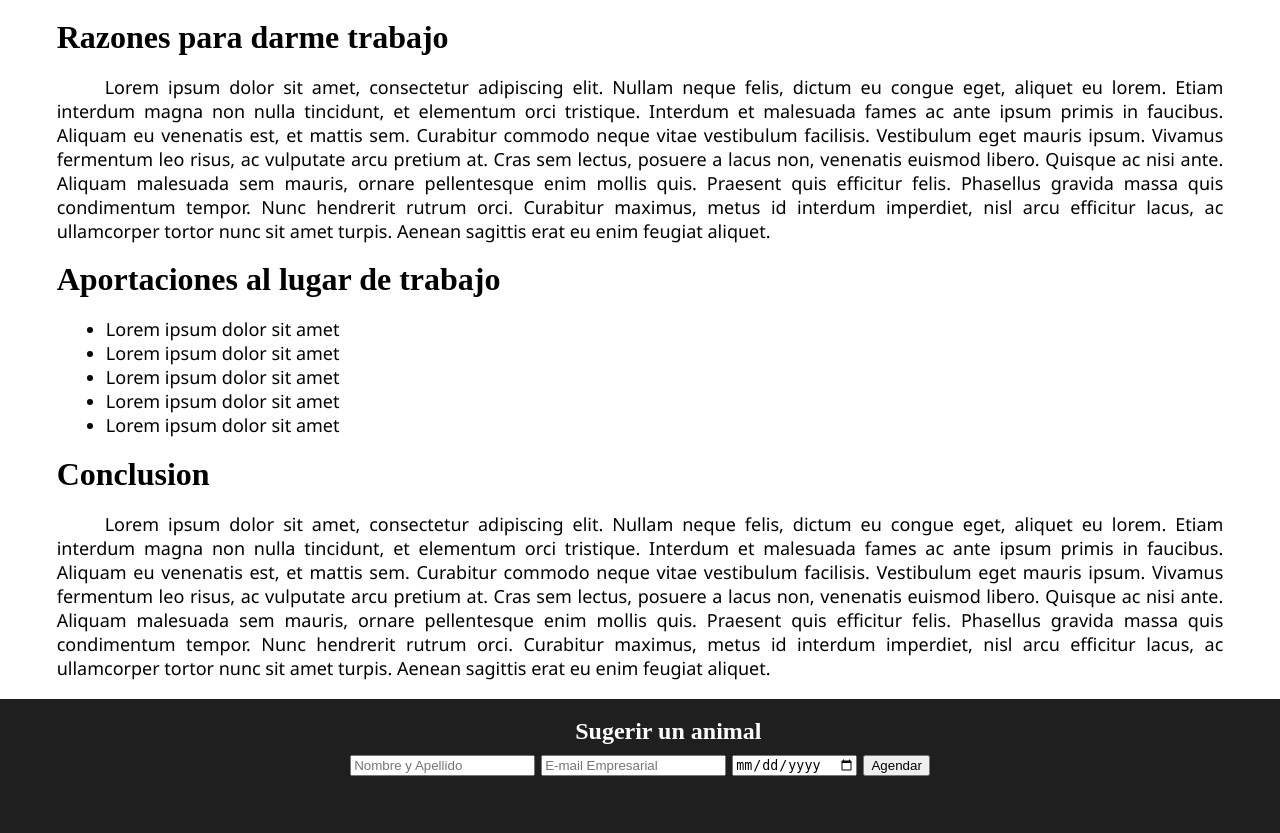
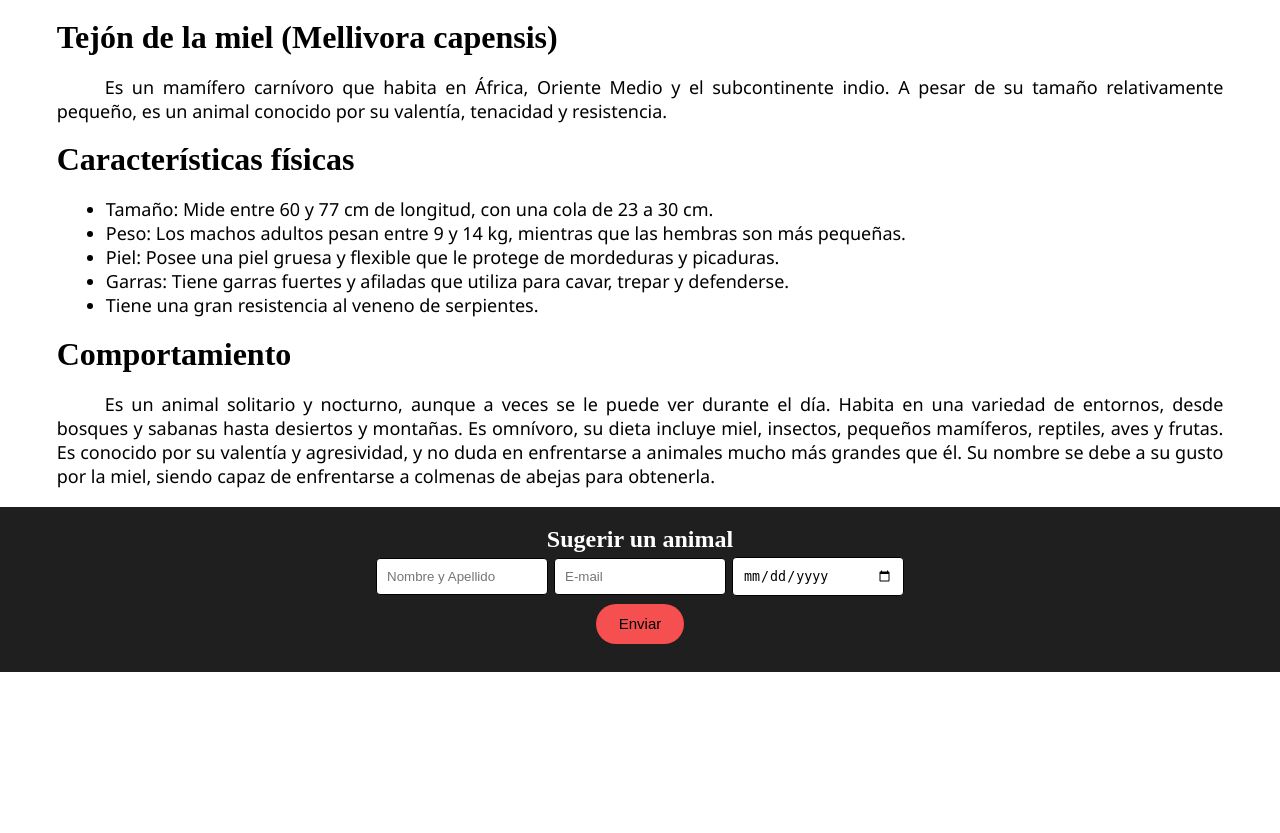
Before and after one commit to DS2062/Portafolio_programacion, a PHP site: page / in a window 1280 px wide. Shown: the part 154-987 px from the top of the page. After the commit the page ends 826 px from the top, so only its background shows below. Run offline with PHP 8.4, Linux system fonts and the light colour scheme.

```diff
--- a/index.html
+++ b/index.html
@@ -15,44 +15,53 @@
         </div>
 
         <li class="header_li"><a href="https://github.com/DS2062">Sobre mi</a></li>
-        <li class="header_li"><a href="#id_agendar">Sugerencias</a></li>
+        <li class="header_li"><a href="#id_sugerir">Sugerencias</a></li>
         <li class="header_li"><a href="#id_inicio">Inicio</a></li>
     </ul>
 </header>
 <body>
     <div>
-        <h1>Razones para darme trabajo</h1>
+        <h1>Tejón de la miel (Mellivora capensis)</h1>
         <p>
-            Lorem ipsum dolor sit amet, consectetur adipiscing elit. Nullam neque felis, dictum eu congue eget, aliquet eu lorem. Etiam interdum magna non nulla tincidunt, et elementum orci tristique. Interdum et malesuada fames ac ante ipsum primis in faucibus. Aliquam eu venenatis est, et mattis sem. Curabitur commodo neque vitae vestibulum facilisis. Vestibulum eget mauris ipsum. Vivamus fermentum leo risus, ac vulputate arcu pretium at. Cras sem lectus, posuere a lacus non, venenatis euismod libero. Quisque ac nisi ante. Aliquam malesuada sem mauris, ornare pellentesque enim mollis quis. Praesent quis efficitur felis. Phasellus gravida massa quis condimentum tempor. Nunc hendrerit rutrum orci. Curabitur maximus, metus id interdum imperdiet, nisl arcu efficitur lacus, ac ullamcorper tortor nunc sit amet turpis. Aenean sagittis erat eu enim feugiat aliquet.
-        </p>
+            Es un mamífero carnívoro que habita en África, Oriente Medio y el subcontinente indio.
+            A pesar de su tamaño relativamente pequeño, es un animal conocido por su valentía, tenacidad y resistencia.        </p>
     </div>
     <div>
-        <h1>Aportaciones al lugar de trabajo</h1>
+        <h1>Características físicas</h1>
         <ul class="lista">
-            <li>Lorem ipsum dolor sit amet</li>
-            <li>Lorem ipsum dolor sit amet</li>
-            <li>Lorem ipsum dolor sit amet</li>
-            <li>Lorem ipsum dolor sit amet</li>
-            <li>Lorem ipsum dolor sit amet</li>
+            <li>Tamaño: Mide entre 60 y 77 cm de longitud, con una cola de 23 a 30 cm.</li>
+            <li>Peso: Los machos adultos pesan entre 9 y 14 kg, mientras que las hembras son más pequeñas.</li>
+            <li>Piel: Posee una piel gruesa y flexible que le protege de mordeduras y picaduras.</li>
+            <li>Garras: Tiene garras fuertes y afiladas que utiliza para cavar, trepar y defenderse.</li>
+            <li>Tiene una gran resistencia al veneno de serpientes.</li>
         </ul>
     </div>
     <div>
-        <h1>Conclusion</h1>
+        <h1>Comportamiento</h1>
         <p>
-            Lorem ipsum dolor sit amet, consectetur adipiscing elit. Nullam neque felis, dictum eu congue eget, aliquet eu lorem. Etiam interdum magna non nulla tincidunt, et elementum orci tristique. Interdum et malesuada fames ac ante ipsum primis in faucibus. Aliquam eu venenatis est, et mattis sem. Curabitur commodo neque vitae vestibulum facilisis. Vestibulum eget mauris ipsum. Vivamus fermentum leo risus, ac vulputate arcu pretium at. Cras sem lectus, posuere a lacus non, venenatis euismod libero. Quisque ac nisi ante. Aliquam malesuada sem mauris, ornare pellentesque enim mollis quis. Praesent quis efficitur felis. Phasellus gravida massa quis condimentum tempor. Nunc hendrerit rutrum orci. Curabitur maximus, metus id interdum imperdiet, nisl arcu efficitur lacus, ac ullamcorper tortor nunc sit amet turpis. Aenean sagittis erat eu enim feugiat aliquet.
-        </p>
+            Es un animal solitario y nocturno, aunque a veces se le puede ver durante el día.
+            Habita en una variedad de entornos, desde bosques y sabanas hasta desiertos y montañas.
+            Es omnívoro, su dieta incluye miel, insectos, pequeños mamíferos, reptiles, aves y frutas.
+            Es conocido por su valentía y agresividad, y no duda en enfrentarse a animales mucho más grandes que él.
+            Su nombre se debe a su gusto por la miel, siendo capaz de enfrentarse a colmenas de abejas para obtenerla.        </p>
     </div>
 </body>
 <footer >
     <div>
         <h4>Sugerir un animal</h4>
         <form action="" class="footer">
+
+            <div class="forms">
             <input type="text" placeholder="Nombre y Apellido">
-            <input type="email" placeholder="E-mail Empresarial">
+            <input type="email" placeholder="E-mail">
             <input type="date" placeholder="">
-            <input type="button" value="Agendar">
+            </div>
+            <div class="bt_send">
+            <input type="button" value="Enviar">
+            </div>
+
         </form>
     </div>
-    <div id="id_agendar"></div>
+    <div id="id_sugerir"></div>
 </footer>
 </html>
--- a/styles.css
+++ b/styles.css
@@ -32,7 +32,6 @@ h4{
     font-size: 24px;
     color: white;
     background-color: rgba(0, 0, 0, 0.877);
-    padding-left: 1.5cm;
     padding-top: 0.5cm;
     margin: 0cm;
     text-align: center;
@@ -63,7 +62,7 @@ li a{
     padding: 10px 15px;
 }
 li a:hover{
-    background-color: rgb(241, 126, 126);
+    background-color: rgb(226, 18, 18);
 }
 .footer{
     list-style-type: none;
@@ -73,6 +72,31 @@ li a:hover{
     padding-top: 0.1cm;
     padding-left: 1.5cm;
     padding-right: 1.5cm;
-    padding-bottom: 1.5cm;
+    padding-bottom: 0.7cm;
     text-align: center;
 }
+.bt_send input{
+    font-size: 15px;
+    background-color: rgb(245, 79, 79);
+    border-radius: 50px;
+    padding: 0.3cm;
+    padding-left: 0.6cm;
+    padding-right: 0.6cm;
+    outline: none;
+    border: none;
+    transform: translate(0px,-2px);
+
+}
+.bt_send input:hover{
+    background-color: rgb(226, 18, 18);
+}
+.forms{
+  input[type="text"],input[type="date"],input[type="email"],
+  select {
+    width: 150px;
+    padding: 10px;
+    margin-bottom: 10px;
+    border: 1px solid #000000;
+    border-radius: 4px;
+  }
+}
```
